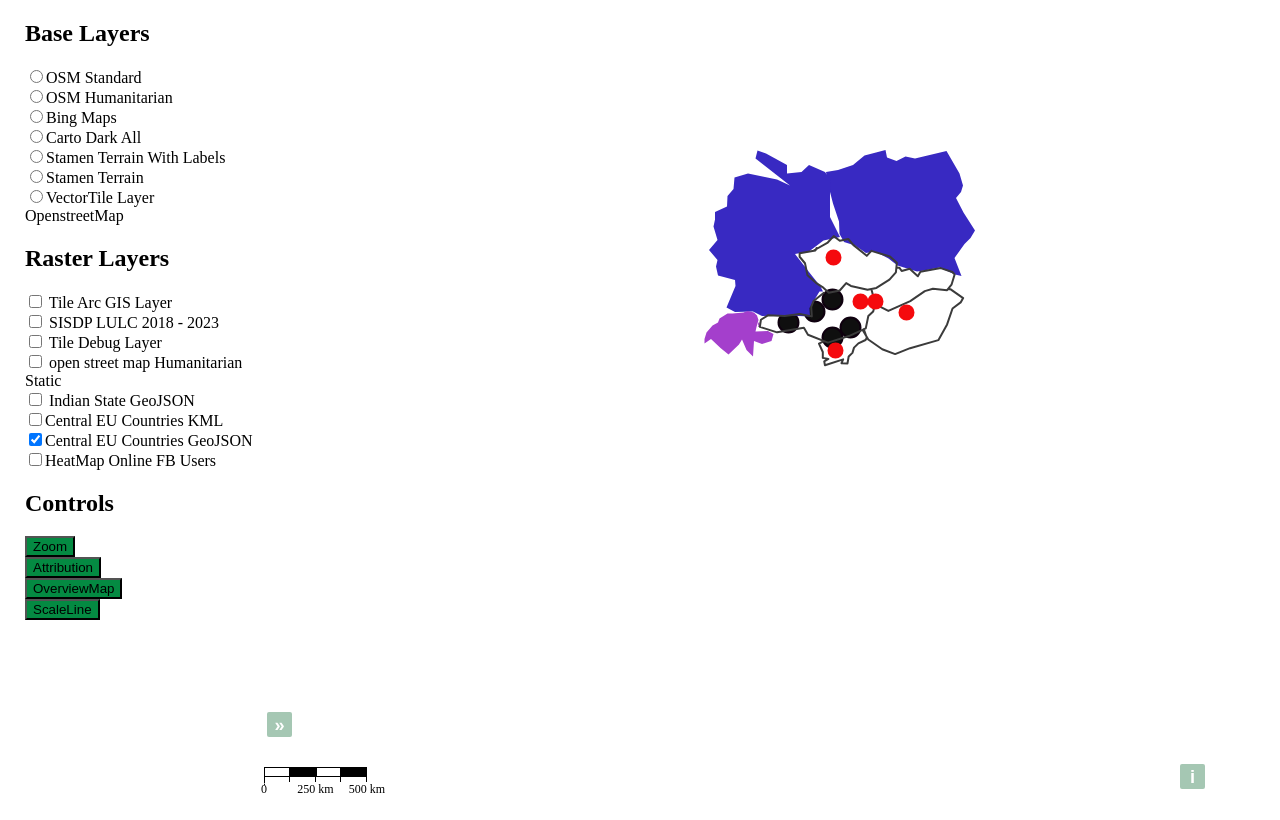
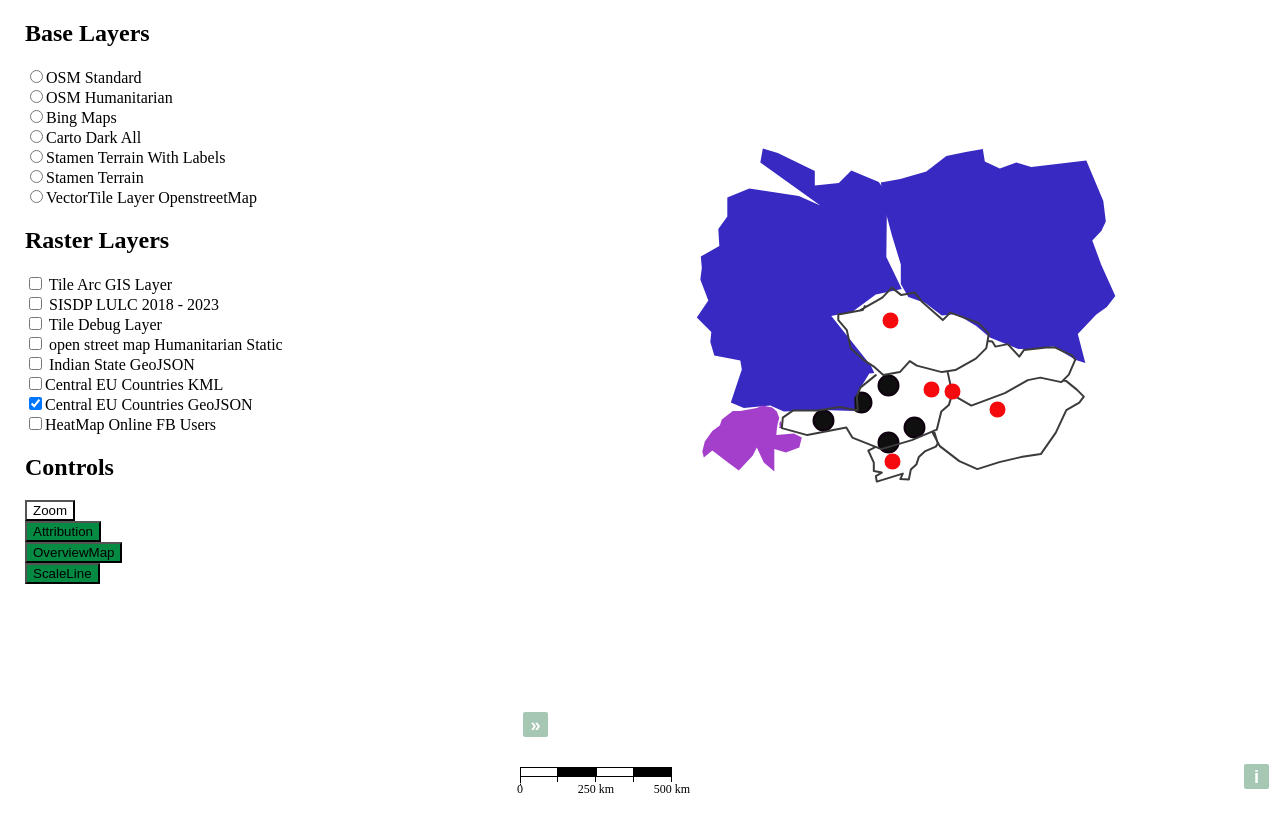
Before and after one commit to Suraj-Shaikh/openlayer, a plain HTML site: page index.html in a window 1280 px wide. Both pictures are taken after a click on the button "Zoom". Drawn offline with Linux system fonts and the light colour scheme; no server answers.

Commit message:
add switch controls

```diff
--- a/main.js
+++ b/main.js
@@ -47,10 +47,10 @@ function init() {
   // Create the map Object
   var map = new ol.Map({
     view: new ol.View({
-      center: [0, 0], // Center the map on specified coordinates
+      center: ol.proj.fromLonLat([14.62,47.89],'EPSG:3857'), // Center the map on specified coordinates
       zoom: 5, // Initial zoom level
-      projection: "EPSG:3416",
-      rotation: 0, // Initial rotation angle
+      // projection: "EPSG:3416",
+      // rotation: 0, // Initial rotation angle
     }),
     target: "js-map", // HTML element id to render the map
     controls: ol.control.defaults({ attribution: false }).extend(mapControls),
@@ -515,18 +515,31 @@ function init() {
 
   // Switch ON/OFF Controls Logic
   const controlButtonElements = document.querySelectorAll(
-    ".sidebar > button[type=button]")
-    for(let controlButton of controlButtonElements){
-      controlButton.addEventListener('click',function(e){
-        let buttonElement = e.target;
-        if(buttonElement.className === 'btn-success'){
-          map.getControls().forEach(function(controlElement){
-            if(controlElement instanceof ol.control[buttonElement.innerHTML]){
-             map.removeControl(controlElement);
-            }
-          })
-
-        }
-      })
-    }
+    ".sidebar > button[type=button]"
+  );
+  for (let controlButton of controlButtonElements) {
+    controlButton.addEventListener("click", function (e) {
+      let buttonElement = e.target;
+      if (buttonElement.className === "btn-success") {
+        map.getControls().forEach(function (controlElement) {
+          if (controlElement instanceof ol.control[buttonElement.innerHTML]) {
+            map.removeControl(controlElement);
+          }
+        });
+        buttonElement.className = buttonElement.className.replace(
+          "btn-success",
+          "btn-default"
+        );
+      } else {
+        mapControls.forEach(function (controlElement) {
+          if (controlElement instanceof ol.control[buttonElement.innerHTML]) {
+            map.addControl(controlElement);
+          }
+        });
+        buttonElement.className = buttonElement.className.replace(
+          "btn-default","btn-success"
+        );
+      }
+    });
+  }
 }
--- a/styles.css
+++ b/styles.css
@@ -8,7 +8,7 @@ body {
 
 .grid-container {
   display: grid;
-  grid-template-columns: 20vw 65vw;
+  grid-template-columns: 40vw 60vw;
   grid-template-rows: 100vh;
 }
 
@@ -19,7 +19,7 @@ body {
 
 .map {
   /* position: fixed; */
-  width: 75vw;
+  width: 60vw;
   height: 100vh;
 }
 
```
